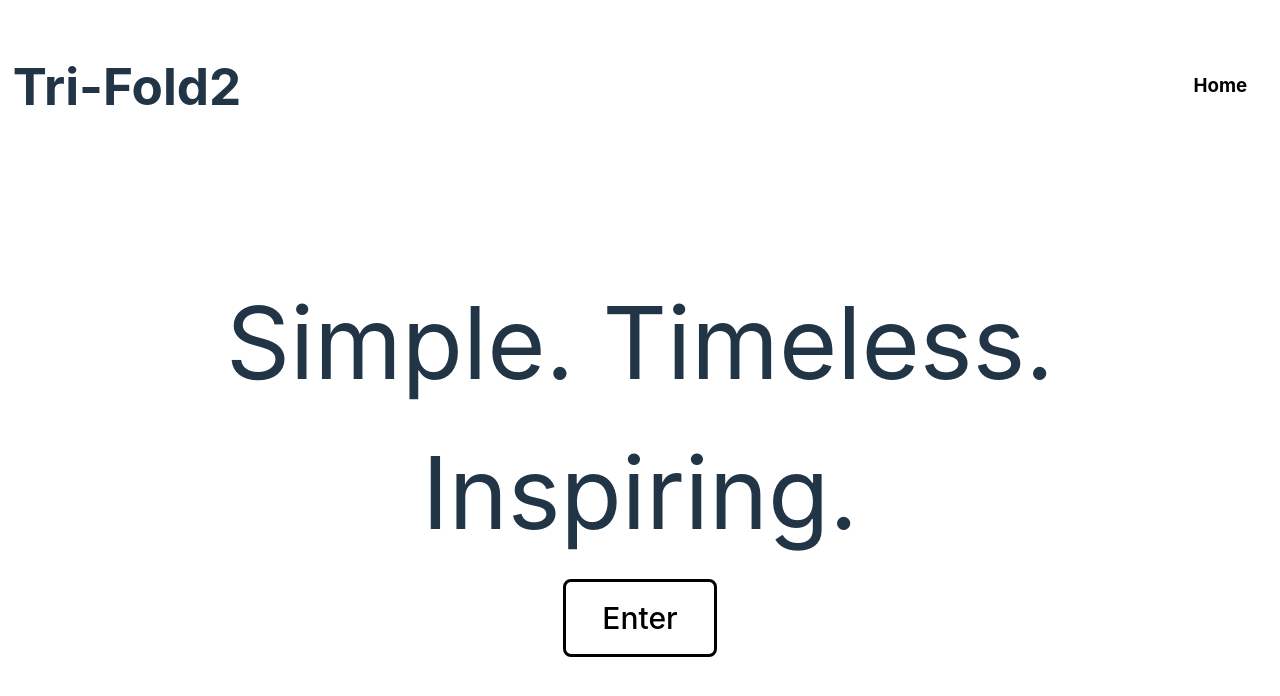
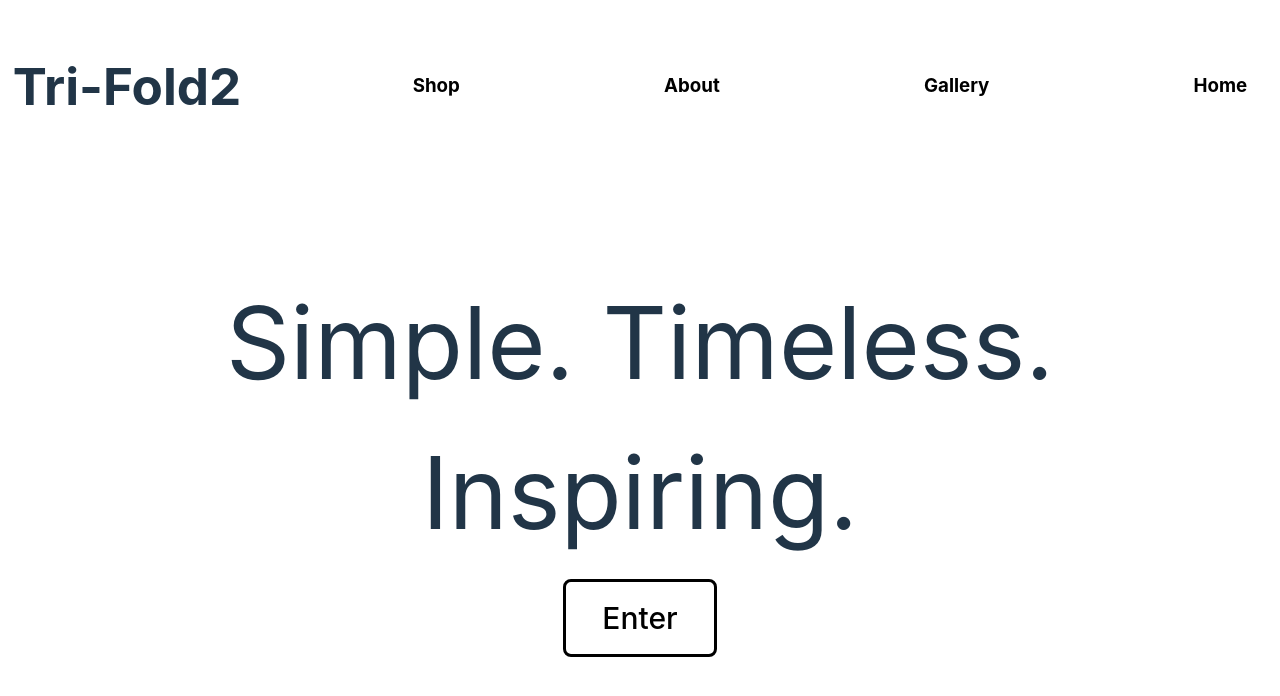
Before and after one commit to mjchin1/WebPageSamples, a React (Vite) app in the folder client/: page /tf2 in a window 1280 px wide. Shown: the top 696 px of the page. Built offline with nearby package versions, Linux system fonts and the light colour scheme; a web font is replaced by a local one.

Commit message:
adding nav links to trifold 2

```diff
--- a/client/src/Components/TriFold2.jsx
+++ b/client/src/Components/TriFold2.jsx
@@ -14,6 +14,9 @@ export default function TriFold2({}) {
 
     <div className="tf2Header">
     <h1 className="tf2Logo">Tri-Fold2</h1>
+    <Link to = '/'><h3 className="tf2Nav">Shop</h3></Link>
+    <Link to = '/'><h3 className="tf2Nav">About</h3></Link>
+    <Link to = '/'><h3 className="tf2Nav">Gallery</h3></Link>
     <Link to = '/'><h3 className="tf2Nav">Home</h3></Link>
     </div>
 
```
